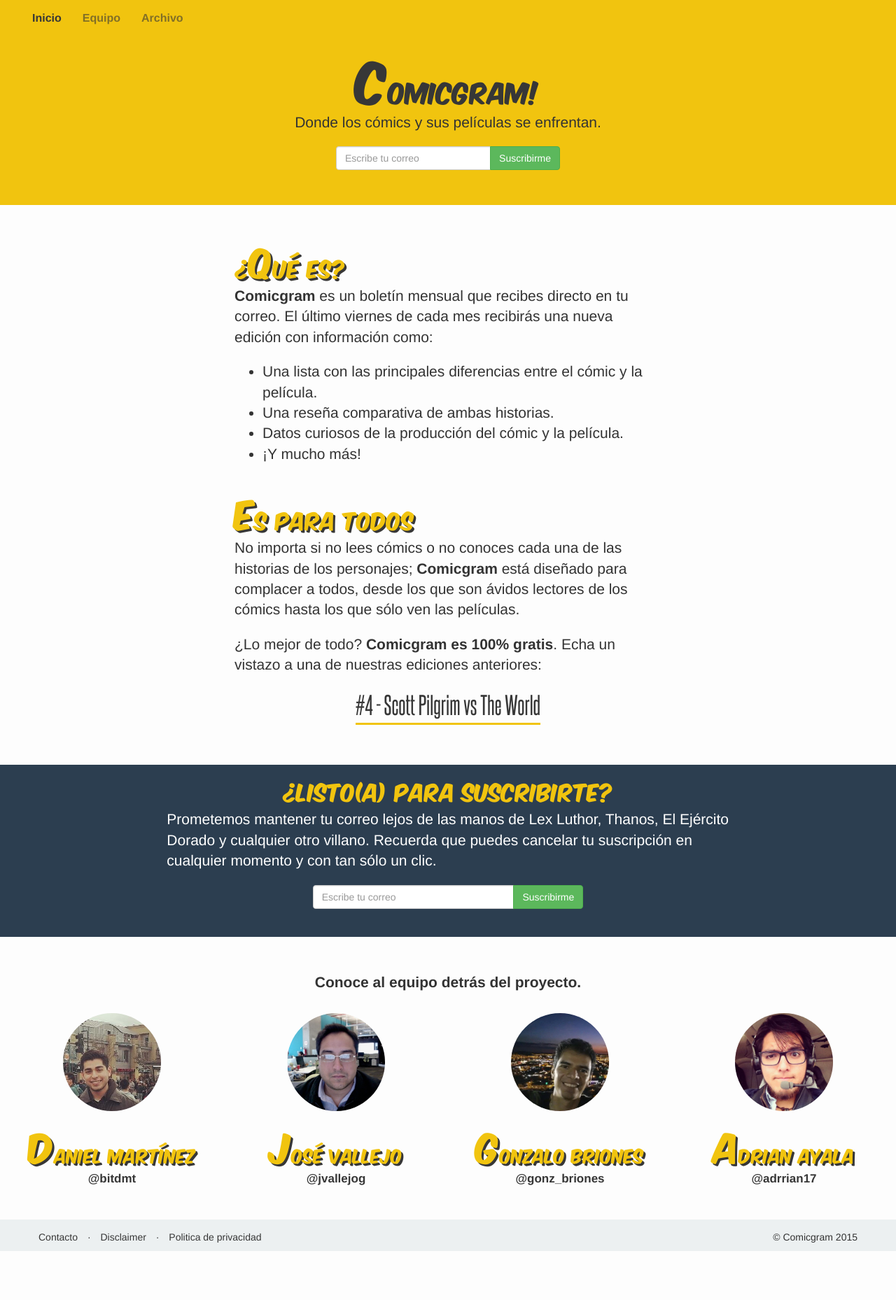
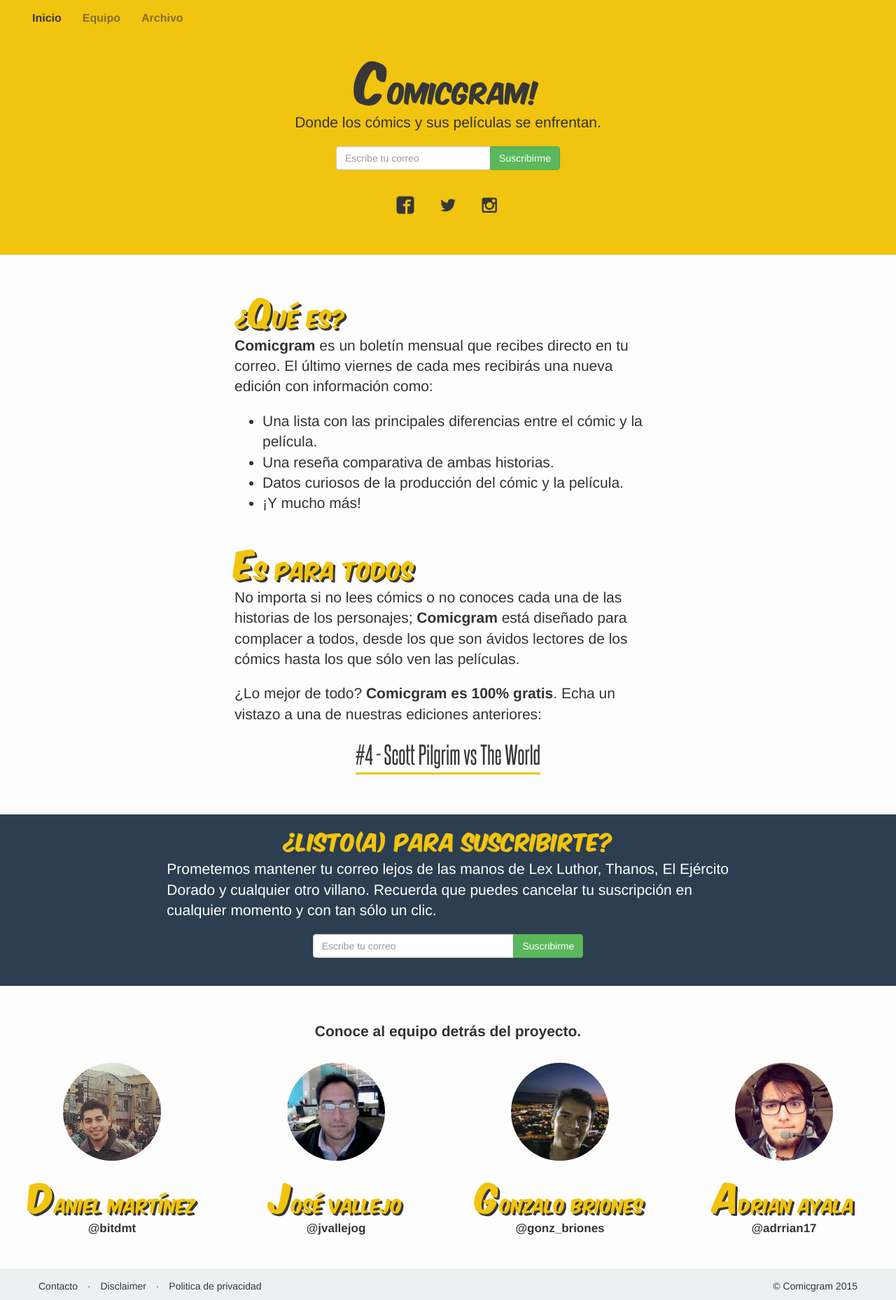
Before and after one commit to comicgram/newsletter-landing, a Jekyll site: the page built from index.html, in a window 1280 px wide. Shown: the whole page at 70% size. Built offline with Jekyll 4.4.1, drawn with Linux system fonts in a browser that asks for light colours; nearby versions of some CDN libraries; some web fonts are replaced; before the commit the page ends 1788 px from its top, so only the background shows below that.

Commit message:
Add social icons in the main header

```diff
--- a/_includes/header.html
+++ b/_includes/header.html
@@ -29,5 +29,12 @@
         </form>
       </div>
     </div>
+    <div class="row">
+      <div id="social-icons" class="col-xs-12 text-center">
+        <a href="https://www.facebook.com/comicgram" target="_blank"><span class="icon-facebook2"></span></a>
+        <a href="https://twitter.com/comicgrammer" target="_blank"><span class="icon-twitter"></span></a>
+          <a href="https://instagram.com/comicgrammer" target="_blank"><span class="icon-instagram"></span></a>
+      </div>
+    </div>
   </div>
 </header>
--- a/_sass/_fonts.scss
+++ b/_sass/_fonts.scss
@@ -21,3 +21,40 @@
   font-weight: normal;
   font-style: normal;
 }
+
+@font-face {
+	font-family: 'icomoon';
+	src:url('../fonts/icomoon.eot?l8txvw');
+	src:url('../fonts/icomoon.eot?#iefixl8txvw') format('embedded-opentype'),
+		url('../fonts/icomoon.woff?l8txvw') format('woff'),
+		url('../fonts/icomoon.ttf?l8txvw') format('truetype'),
+		url('../fonts/icomoon.svg?l8txvw#icomoon') format('svg');
+	font-weight: normal;
+	font-style: normal;
+}
+
+[class^="icon-"], [class*=" icon-"] {
+	font-family: 'icomoon';
+	speak: none;
+	font-style: normal;
+	font-weight: normal;
+	font-variant: normal;
+	text-transform: none;
+	line-height: 1;
+
+	/* Better Font Rendering =========== */
+	-webkit-font-smoothing: antialiased;
+	-moz-osx-font-smoothing: grayscale;
+}
+
+.icon-twitter:before {
+	content: "\e601";
+}
+
+.icon-instagram:before {
+	content: "\e600";
+}
+
+.icon-facebook2:before {
+	content: "\ea8d";
+}
--- /dev/null
+++ b/_sass/_header.scss
@@ -0,0 +1,49 @@
+header {
+  padding-bottom: 50px;
+  background-color: rgba(241, 196, 15,1.0);
+
+  .container {
+    max-width: 700px;
+
+    #main-title {
+      text-align: center;
+      font-family: 'Komika Title';
+      color: rgba(55,55,55,1);
+
+
+      &:first-letter  {
+        font-size: 70px;
+      }
+    }
+
+
+    #social-icons{
+      font-size: 25px;
+      margin-top: 35px;
+
+      a {
+        text-decoration: none;
+        color: rgba(55,55,55,1);
+
+        &:hover {
+          text-decoration: none;
+          color: rgba(55,55,55,1);
+        }
+
+        &:visited {
+          text-decoration: none;
+          color: rgba(55,55,55,1);
+        }
+
+        &:active {
+          text-decoration: none;
+          color: rgba(55,55,55,1);
+        }
+      }
+
+      span {
+        margin: 0 15px 0 15px;
+      }
+    }
+  }
+}
--- a/_sass/header.scss
+++ /dev/null
@@ -1,19 +0,0 @@
-header {
-  padding-bottom: 50px;
-  background-color: rgba(241, 196, 15,1.0);
-
-  .container {
-    max-width: 700px;
-
-    #main-title {
-      text-align: center;
-      font-family: 'Komika Title';
-      color: rgba(55,55,55,1);
-
-
-      &:first-letter  {
-        font-size: 70px;
-      }
-    }
-  }
-}
```
Also changed, not shown: fonts/icomoon.ttf (added), fonts/icomoon.woff (added), fonts/komtita_-webfont.woff2 (added), 2 other files.
